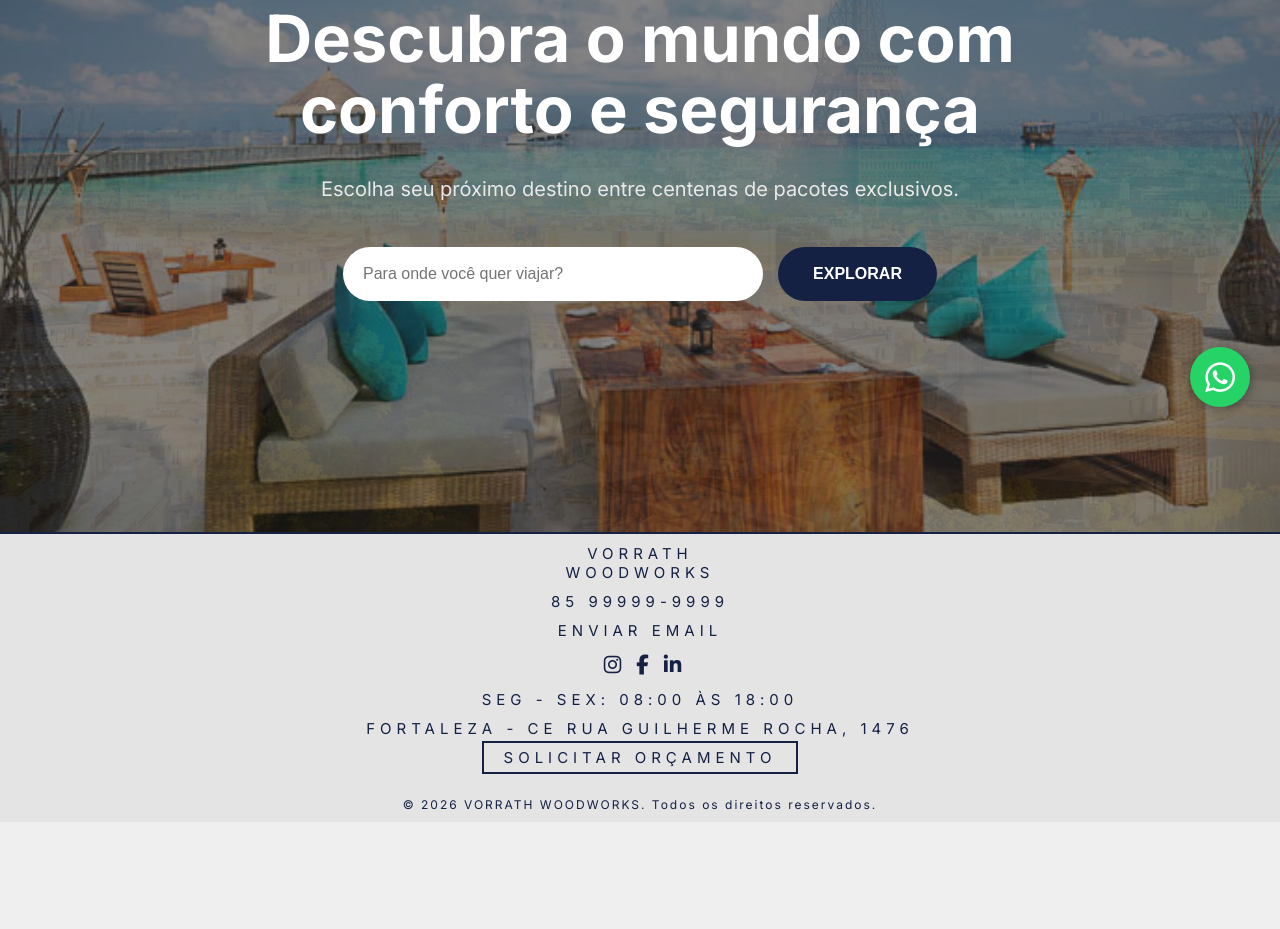
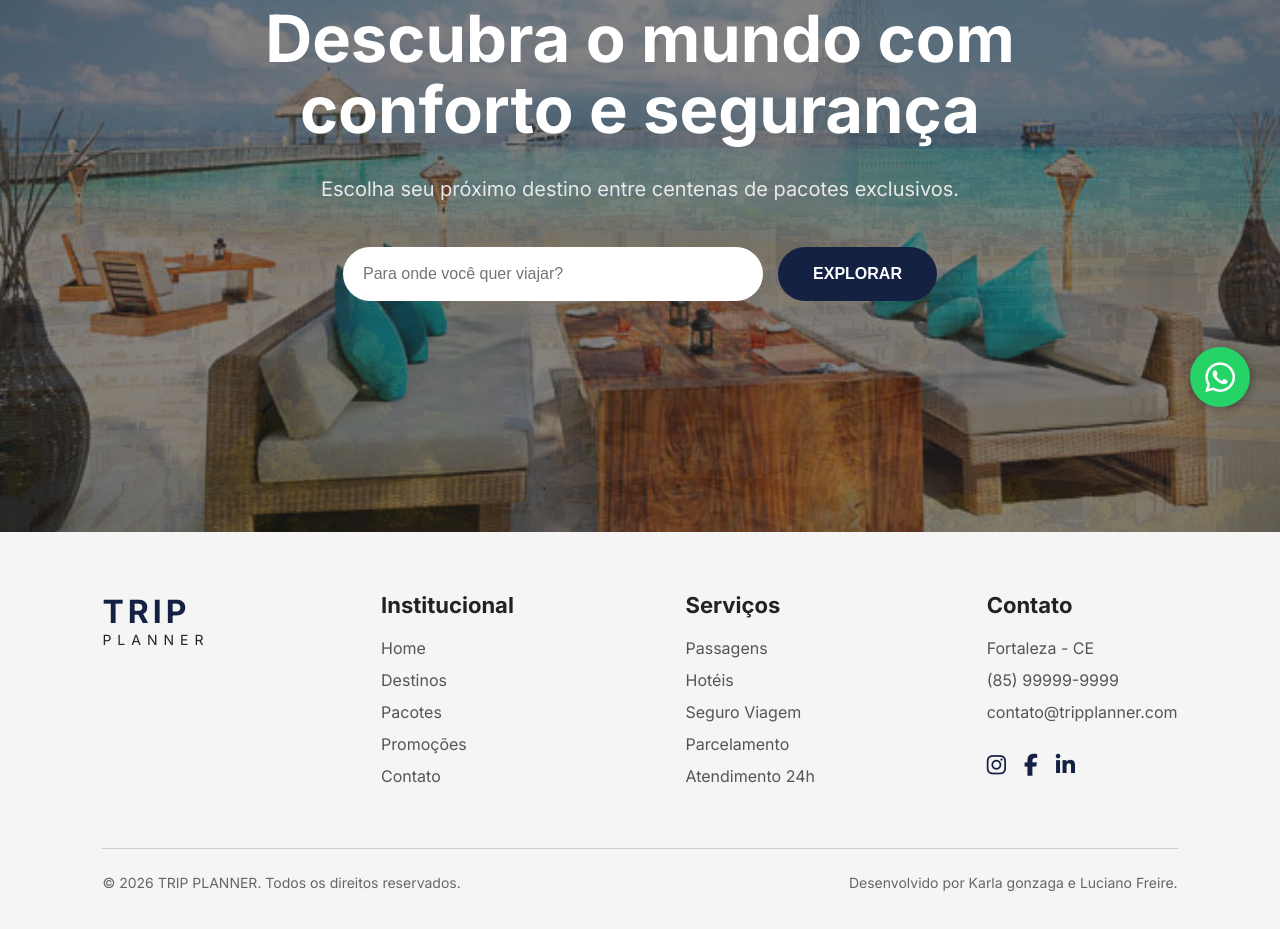
Before and after one commit to lucianofreire29/TRIP-PLANNER, a plain HTML site: page index.html in a window 1280 px wide. Shown: the part 363-1292 px from the top of the page. Before the commit the page ends 1185 px from the top, so only its background shows below. Drawn offline with nearby package versions, Linux system fonts and the light colour scheme; a web font is replaced by a local one.

Commit message:
refactor: modificação dos arquirvos header.css, footer.css e atualização do footer no arquirvo index.html.

```diff
--- a/index.html
+++ b/index.html
@@ -21,7 +21,7 @@
 <body>
     <header>
         <div class="logo">
-            <span>TRIP</span>
+            <h1>TRIP</h1>
             <span>PLANNER</span>
         </div>
 
@@ -127,33 +127,57 @@
     </main>
 
     <footer>
-        <div class="logo">
-            <span>VORRATH</span>
-            <span>WOODWORKS</span>
+        <div class="footer-container">
+
+                <div class="footer-logo">
+                    <h2>TRIP</h2>
+                    <span>PLANNER</span>
                 </div>
 
-        <div class="contact">
-            <span>85 99999-9999</span>
-            <span>ENVIAR EMAIL</span>
+                <div class="footer-column">
+                    <h3>Institucional</h3>
+
+                    <a href="index.html">Home</a>
+                    <a href="index.html#sobre-nois">Destinos</a>
+                    <a href="#">Pacotes</a>
+                    <a href="#">Promoções</a>
+                    <a href="">Contato</a>
                 </div>
 
-        <div class="box-icons">
+                <div class="footer-column">
+                    <h3>Serviços</h3>
+
+                    <a href="#">Passagens</a>
+                    <a href="#">Hotéis</a>
+                    <a href="#">Seguro Viagem</a>
+                    <a href="#">Parcelamento</a>
+                    <a href="#">Atendimento 24h</a>
+                </div>
+
+                <div class="footer-column">
+                    <h3>Contato</h3>
+
+                    <span>Fortaleza - CE</span>
+                    <span>(85) 99999-9999</span>
+                    <span>contato@tripplanner.com</span>
+
+                    <div class="footer-icons">
                         <i class="fa-brands fa-instagram"></i>
                         <i class="fa-brands fa-facebook-f"></i>
                         <i class="fa-brands fa-linkedin-in"></i>
                     </div>
-        <div class="hours">
-            <span>SEG - SEX: 08:00 ÀS 18:00</span>
                 </div>
-        <div class="adress">
-            <span>FORTALEZA - CE</span>
-            <span>RUA GUILHERME ROCHA, 1476</span>
+
             </div>
-        <div class="footer-btn">
-            <a href="#">SOLICITAR ORÇAMENTO</a>
-        </div>
-        <div class="copyright">
-            <span>© 2026 VORRATH WOODWORKS. Todos os direitos reservados.</span>
+
+            <hr>
+
+            <div class="footer-bottom">
+
+                <span>© 2026 TRIP PLANNER. Todos os direitos reservados.</span>
+
+                <span>Desenvolvido por Karla gonzaga e Luciano Freire.</span>
+
             </div>
 
     </footer>
--- a/src/footer.css
+++ b/src/footer.css
@@ -1,70 +1,90 @@
 footer{
-    display: flex;
-    flex-direction: column;
-    align-items: center;
-    gap: 10px;
-    background-color: #e4e4e4;
-    color: #142143;
-    padding: 10px;
-    font-size: 15px;
-    letter-spacing: 5px;
-    text-align: center;
-    border: #142143;
-    box-shadow: #142143;
+    background:#f5f5f5;
+    color:#222;
+    padding:60px 8%;
 }
 
-footer .logo{
-    display: flex;
-    flex-direction: column;
+.footer-container{
+    display:grid;
+    grid-template-columns:1.2fr 1fr 1fr 1fr;
+    gap:60px;
+    align-items:flex-start;
 }
 
-footer .contact{
-    display: flex;
-    flex-direction: column;
-    gap: 10px;
+.footer-logo{
+    display:flex;
+    flex-direction:column;
 }
 
-footer .contact span:hover{
-    text-decoration: underline;
+.footer-logo h2{
+    font-size:32px;
+    letter-spacing:4px;
+    color:#142143;
 }
 
-footer .box-icons{
-    margin-left: 10px;
-    display: flex;
-    align-items: center;
+.footer-logo span{
+    letter-spacing:6px;
+    font-size:14px;
 }
 
-footer .box-icons i{
-    font-size: 20px;
-    color: #142143;
-    padding: 5px;
-    transition: 0.5s;
+.footer-column{
+    display:flex;
+    flex-direction:column;
 }
 
-footer .box-icons i:hover{
-    color: #1a5d94;
+.footer-column h3{
+    margin-bottom:20px;
+    font-size:22px;
 }
 
-footer{
-    border-top: 2px solid #142143;
+.footer-column a,
+.footer-column span{
+    text-decoration:none;
+    color:#555;
+    margin-bottom:12px;
+    transition:.3s;
 }
 
-
-footer .copyright{
-    margin-top: 20px;
-    font-size: 12px;
-    letter-spacing: 2px;
-    color: #142143;
+.footer-column a:hover{
+    color:#1a5d94;
 }
 
-footer .footer-btn a{
-    border: 2px solid #142143;
-    padding: 5px 20px;
-    color: #142143;
-    text-decoration: none;
-    transition: .5s;
+.footer-icons{
+    display:flex;
+    gap:18px;
+    margin-top:20px;
 }
 
-footer .footer-btn a:hover{
-    background-color: #142143;
+.footer-icons i{
+    font-size:22px;
+    cursor:pointer;
+    color:#142143;
+    transition:.3s;
 }
+
+.footer-icons i:hover{
+    color: #1a5d94;
+    transform:scale(1.15);
+}
+
+footer hr{
+    margin:50px 0 25px;
+    border:none;
+    border-top:1px solid #ccc;
+}
+
+.footer-bottom{
+    display:flex;
+    justify-content:space-between;
+    align-items:center;
+    color:#666;
+    font-size:14px;
+}
+
+.footer-container{
+    display:flex;
+    justify-content:space-between;
+    align-items:flex-start;
+    gap:60px;
+    width:100%;
+}
--- a/src/header.css
+++ b/src/header.css
@@ -26,7 +26,23 @@ header .logo{
     display: flex;
     flex-direction: column;
     text-align: center;
-    gap: 2px;
+    justify-content: center;
+    cursor: pointer;
+}
+
+header .logo h1{
+    color:#142143;
+    font-size: 32px;
+    letter-spacing: 6px;
+    font-weight: 700;
+    line-height: 1;
+}
+
+header .logo span{
+    color: #444;
+    font-size: 14px;
+    letter-spacing: 8px;
+    margin-top: 5px;
 }
 
 header .nav-header{
```
Lines whose indentation alone changed are shown as unchanged.
